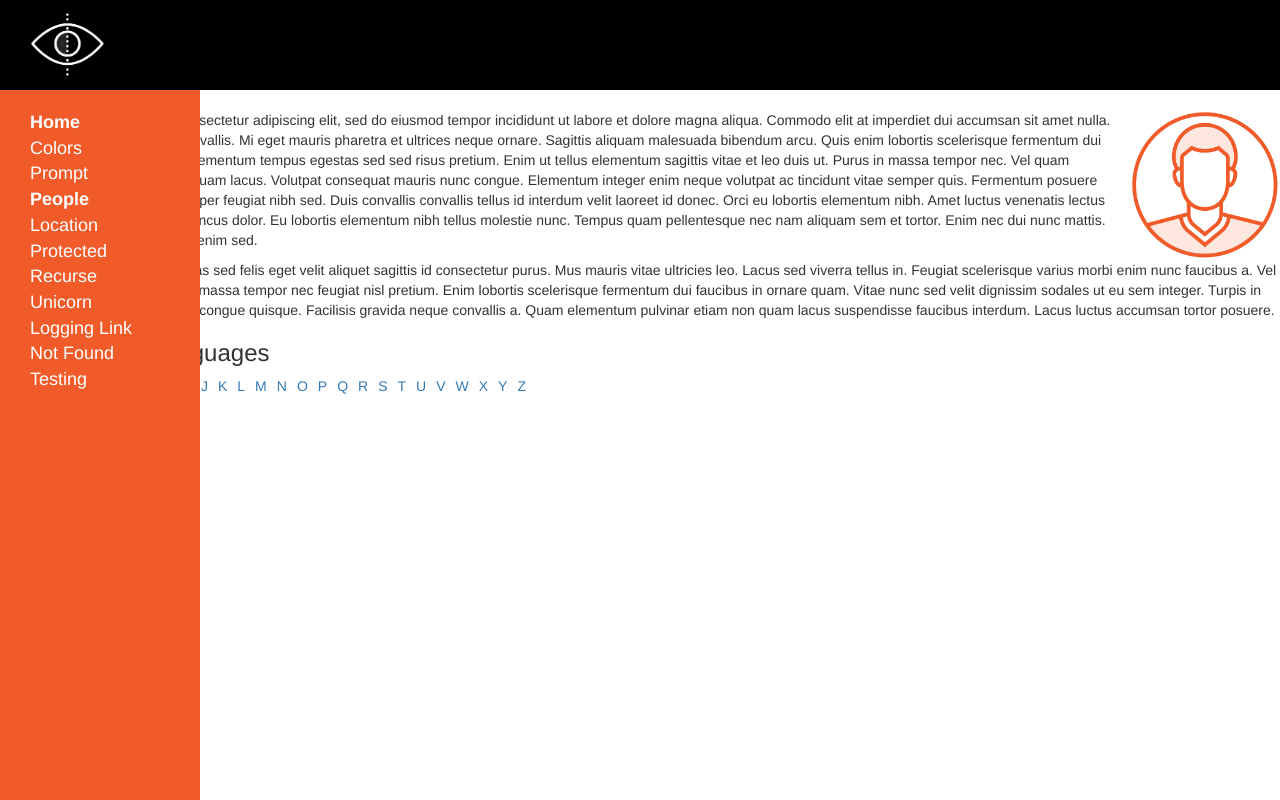
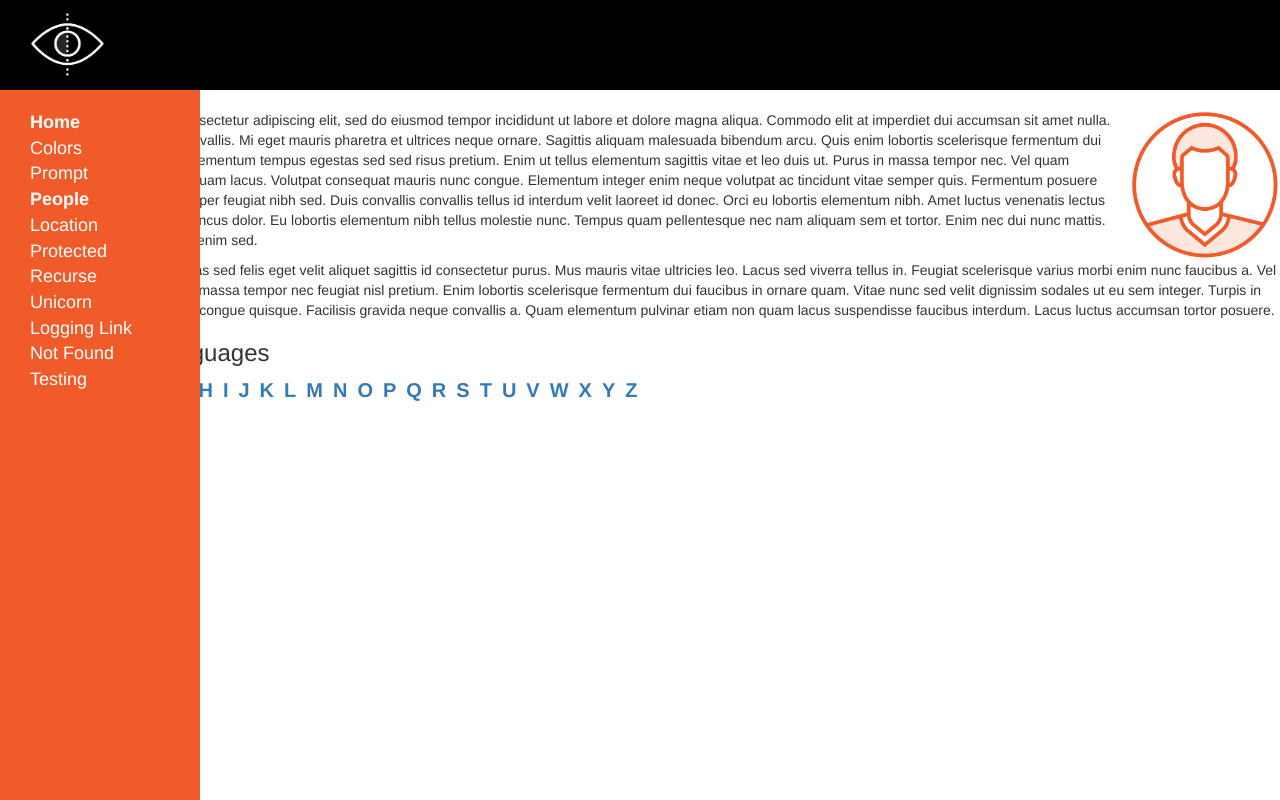
Before and after one commit to dstarr/ps-router-demo, a React app: page /people/1 in a window 1280 px wide. Built offline with nearby package versions, Linux system fonts and the light colour scheme.

Commit message:
fixed click twice bug on language letter

```diff
--- a/src/components/people/LanguageList.js
+++ b/src/components/people/LanguageList.js
@@ -12,9 +12,9 @@ class LanguageList extends React.Component {
         };
     }
 
-    componentWillReceiveProps(nextProps) {
+    componentDidMount = () => {
         this.setState({
-            letter: nextProps.match.params.letter
+            letter: this.props.match.params.letter
         })
     }
 
--- a/src/components/people/PersonProfile.js
+++ b/src/components/people/PersonProfile.js
@@ -16,12 +16,12 @@ const PersonProfile = (props) => {
     const name = qsValues.name;
     const occupation = qsValues.occupation;
 
+    const spanStyle = {
+        marginRight: 10,
+        fontWeight: 'bold',
+        fontSize: 20
 
-    const spanStyle = {
-        marginLeft: 5,
-        marginRight: 5
     };
-
 
     let letters = [];
     let letterLinks = props.languages.map((lang, index) => {
@@ -31,7 +31,7 @@ const PersonProfile = (props) => {
             letters.push(letter);
 
             return (<span style={spanStyle} key={index}>
-                        <Link to={props.match.url + '/' + letter + '?name=' + name + '&occupation=' + occupation}>{letter}</Link>
+                        <Link to={`${props.match.url}/${letter}?name=${name}&occupation=${occupation}`}>{letter}</Link>
                     </span>);
         }
     });
```
